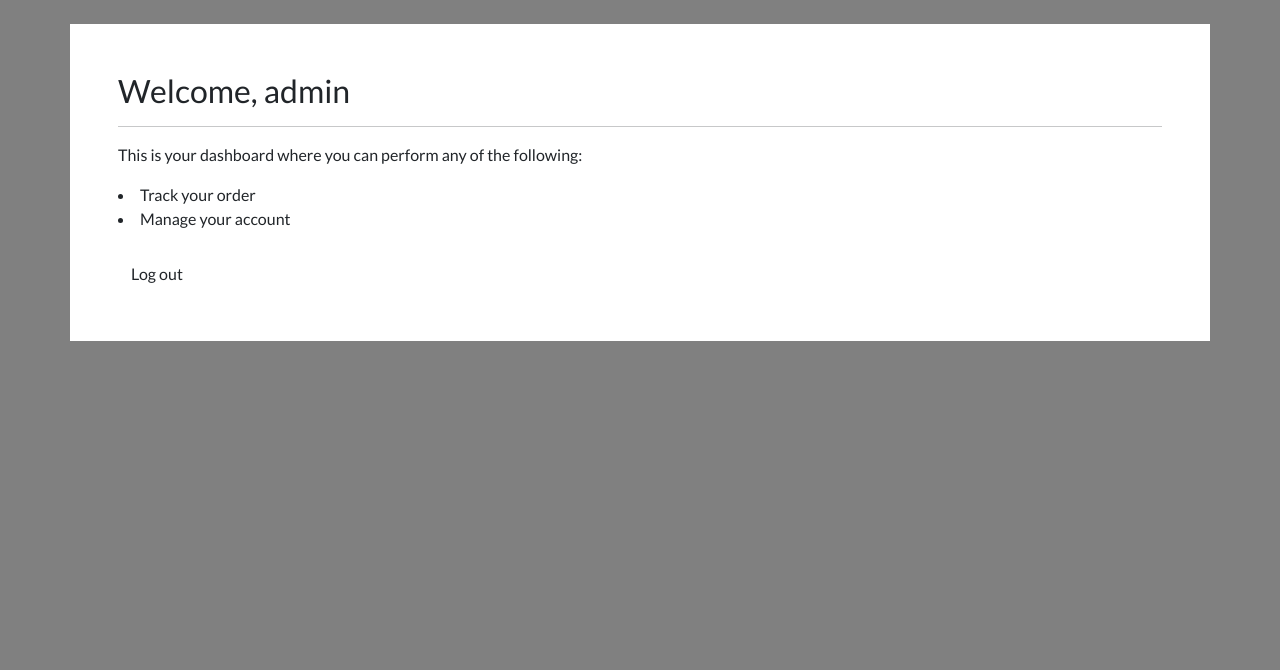
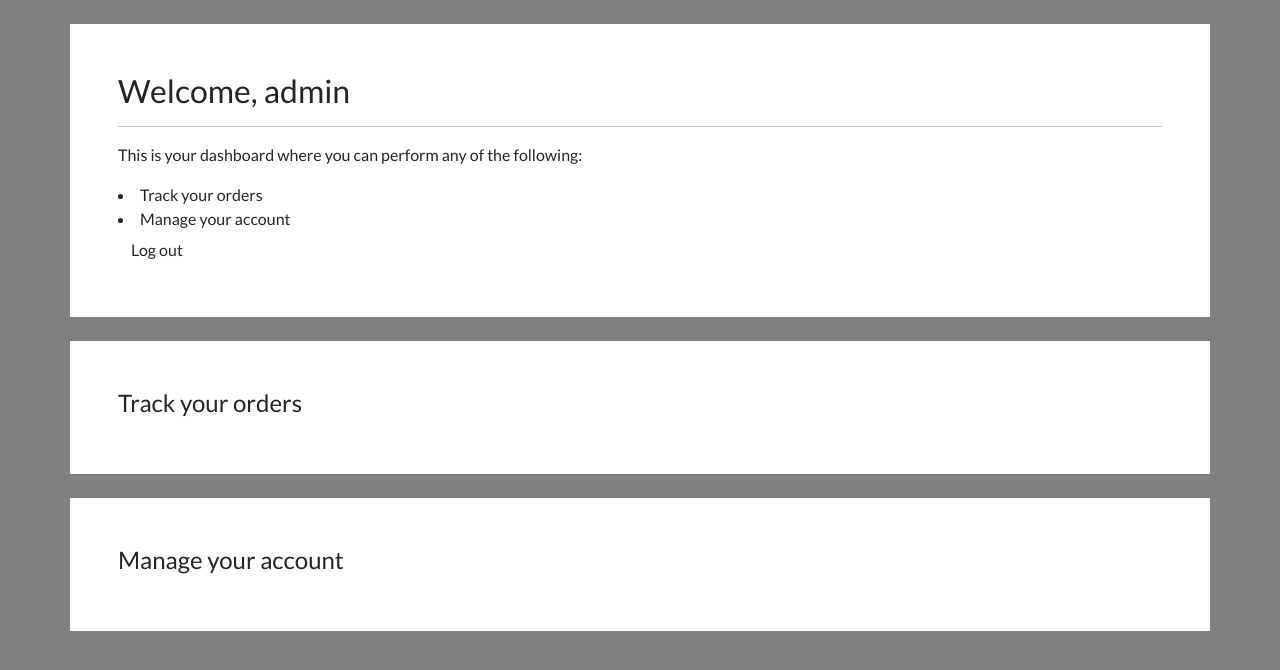
Before and after one commit to liberbell/dj11, a Django app: page /account/dashboard/ in a window 1280 px wide. Shown: the part 72-742 px from the top of the page. Run offline with Django 5.2, Linux system fonts and the light colour scheme; a user stored in the database is signed in; data comes from the database, SQL or seed files in the repository; some libraries are stand-ins or nearby versions.

Commit message:
dashboard4

```diff
--- a/ecommerce/account/templates/account/dashboard.html
+++ b/ecommerce/account/templates/account/dashboard.html
@@ -13,9 +13,17 @@
     <h3>Welcome, {{ user}} </h3>
     <hr>
     <p>This is your dashboard where you can perform any of the following:</p>
-    <li>Track your order</li>
+    <li>Track your orders</li>
     <li>Manage your account</li>
-    <br>
+
     <a class="btn btn-alert navbar-btn" type="button"  href="{% url 'user-logout' %}"> Log out </a>
 </div>
+<br>
+<div class="container bg-white shadow-md p-5 form-layout">
+    <h4>Track your orders</h4>
+</div>
+<br>
+<div class="container bg-white shadow-md p-5 form-layout">
+    <h4>Manage your account</h4>
+</div>
 {% endblock content %}
```
